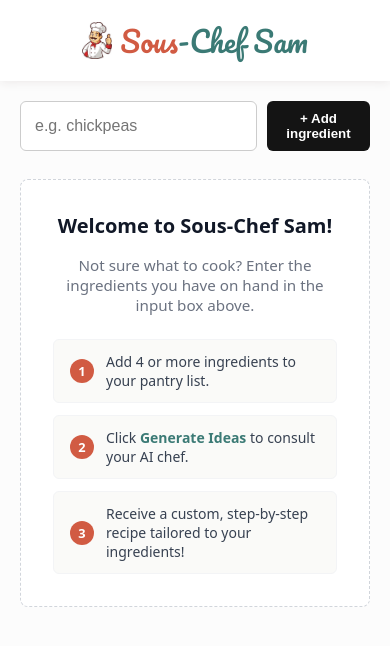
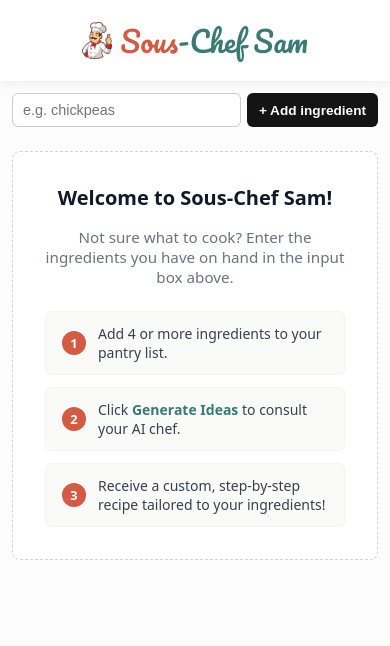
Before and after one commit to Godwinzin/Sous-Chef-Sam, a React (Vite) app in the folder client/: page / in a window 390 px wide. Shown: the top 646 px of the page. Built offline with nearby package versions, Linux system fonts and the light colour scheme.

Commit message:
Updated responsiveness

```diff
--- a/client/src/index.css
+++ b/client/src/index.css
@@ -196,3 +196,36 @@ header{
     border-radius: 6px;
     font-size: 0.9rem;
 }
+/* --- Mobile Responsiveness Adjustments (Side-by-side preserved) --- */
+@media (max-width: 480px) {
+  .main-container {
+    padding: 12px;
+  }
+
+  /* Keep the input and button side-by-side, just tighten spacing */
+  .input-container {
+    gap: 6px;
+    margin-bottom: 24px;
+  }
+
+  .input-container input {
+    padding: 8px 10px;
+    font-size: 0.9rem;
+  }
+
+  .input-container button {
+    padding: 8px 12px;
+    font-size: 0.85rem;
+    white-space: nowrap; /* Prevents text from breaking into two lines */
+  }
+
+  /* Keep the generator banner side-by-side or compact */
+  .generator {
+    padding: 14px 16px;
+  }
+
+  .generator button {
+    padding: 8px 12px;
+    font-size: 0.85rem;
+  }
+}
```
